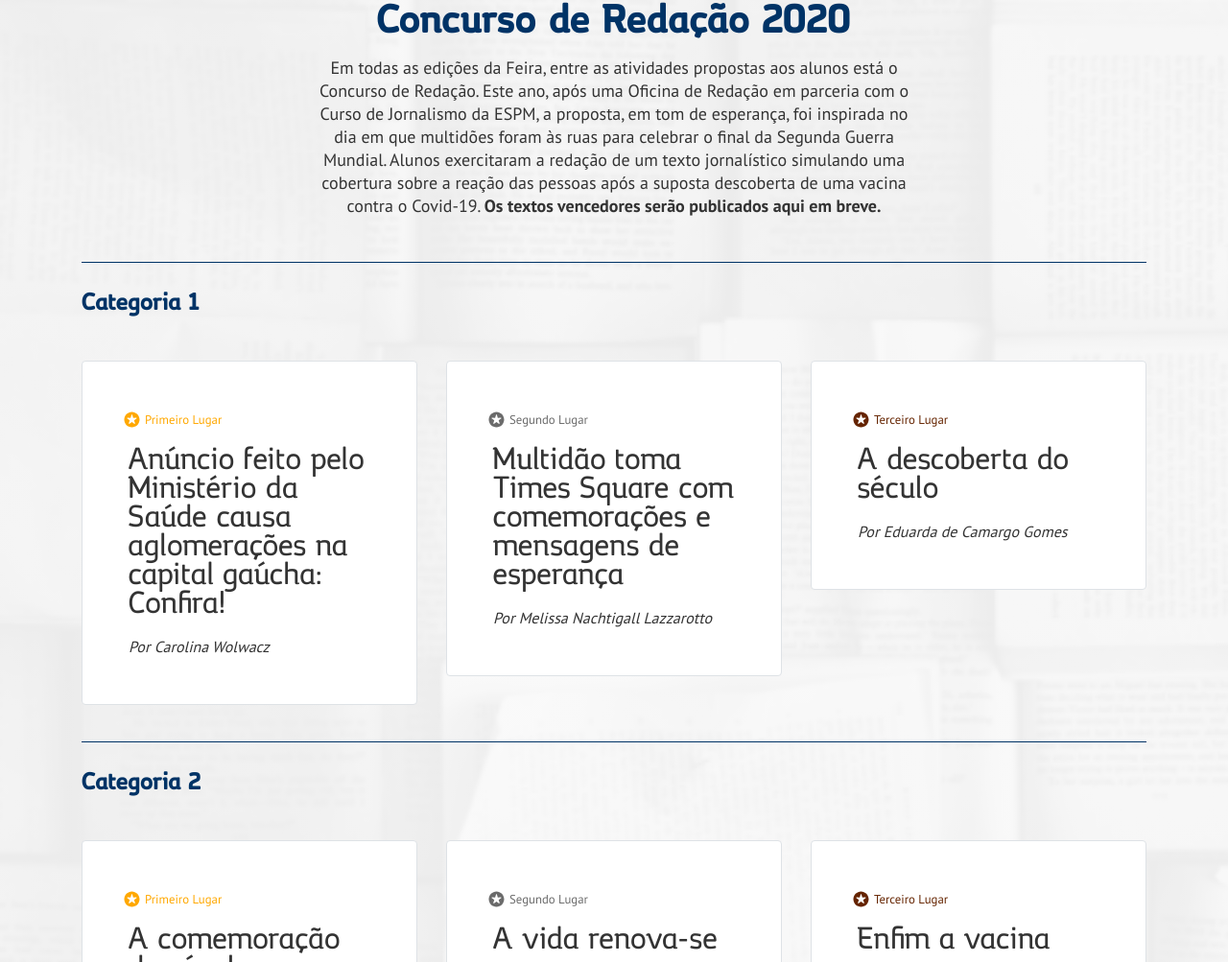
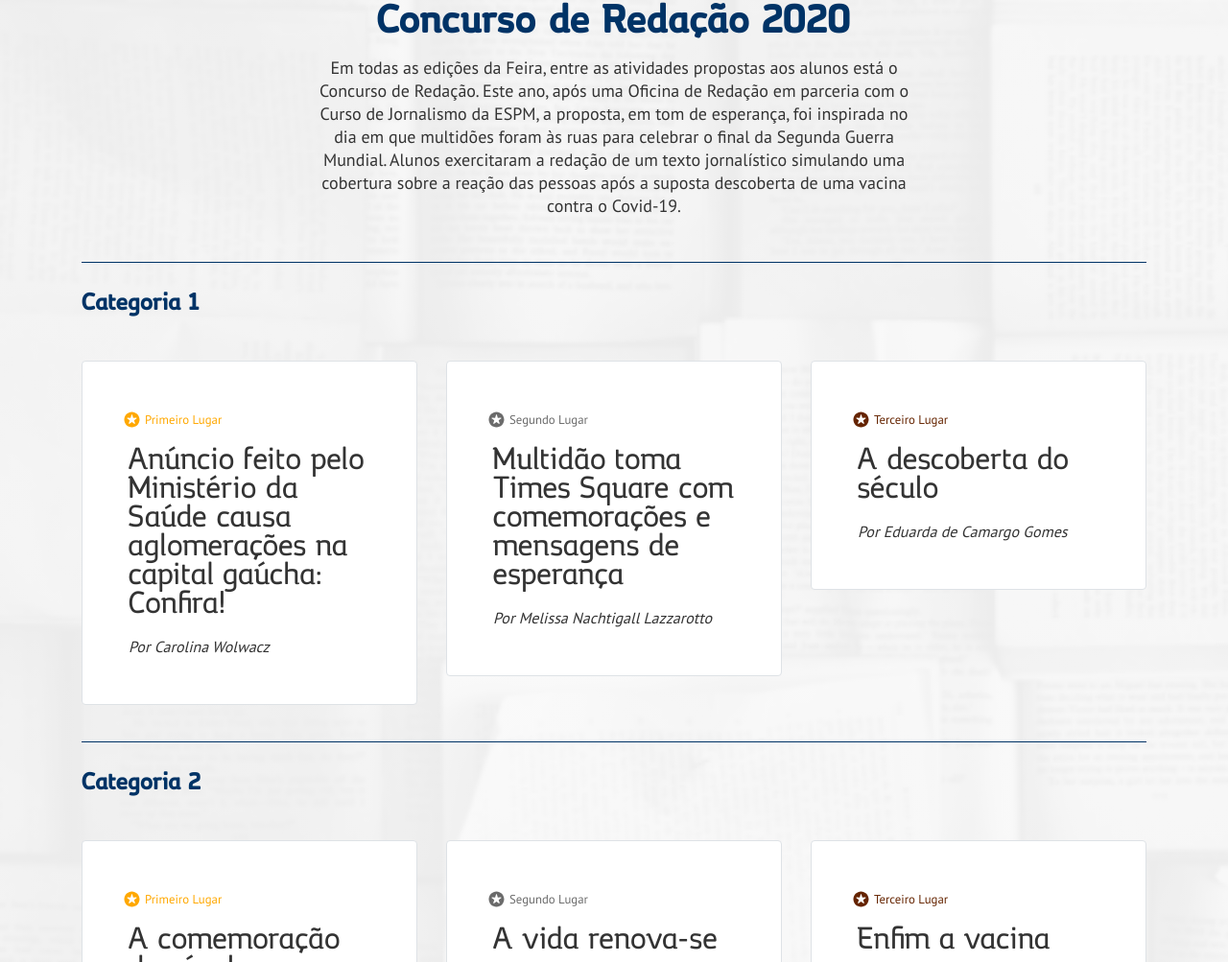
Before and after one commit to lgiacomazzi/feiradolivro2020, a plain HTML site: page index.html in a window 1280 px wide. Shown: the part 6280-7283 px from the top of the page at 96% size. Drawn offline with nearby package versions, Linux system fonts and the light colour scheme.

```diff
--- a/index.html
+++ b/index.html
@@ -814,7 +814,6 @@
               exercitaram a redação de um texto jornalístico simulando uma
               cobertura sobre a reação das pessoas após a suposta descoberta de
               uma vacina contra o Covid-19.
-              <b>Os textos vencedores serão publicados aqui em breve.</b>
             </p>
           </div>
         </div>
```
